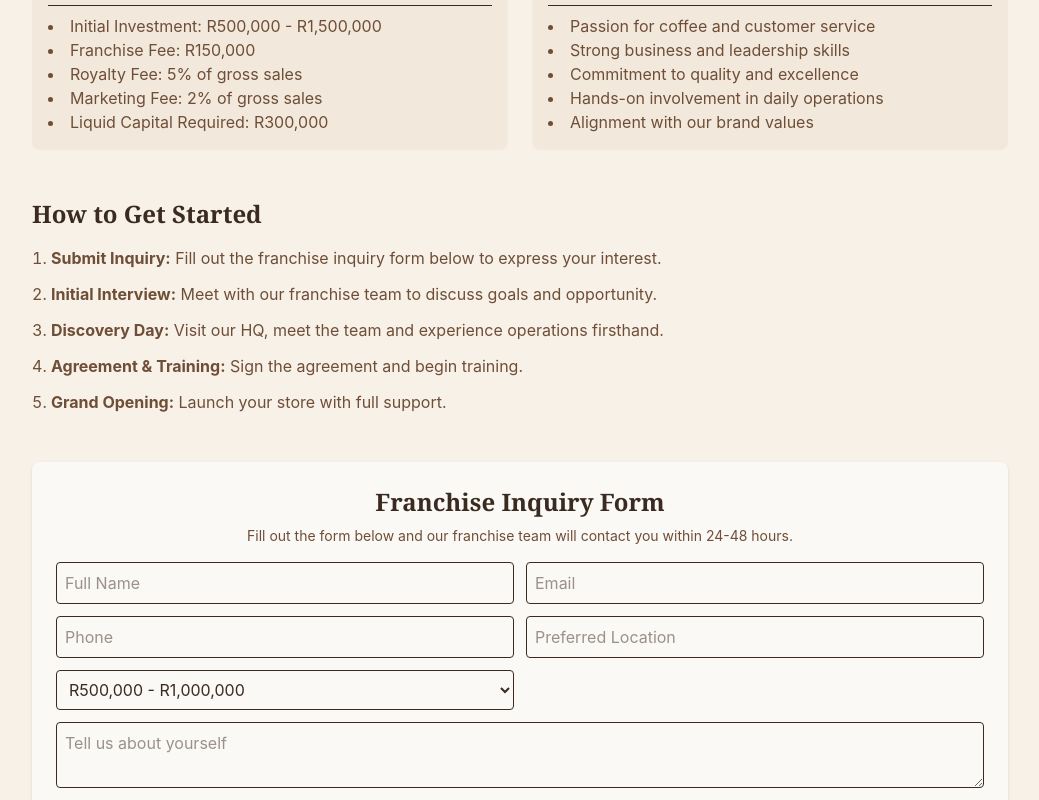
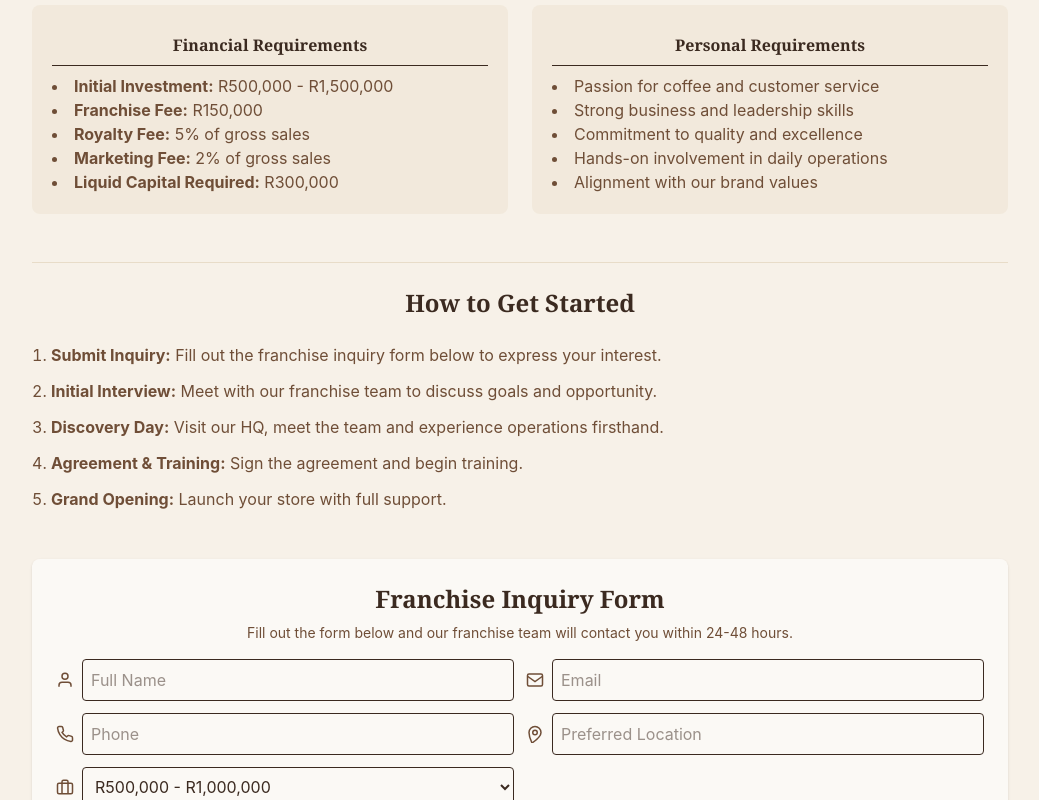
Before and after one commit to ThamiRoneo/company-project1-toro, a React (Vite) app: page /franchise in a window 1280 px wide. Shown: the part 960-1760 px from the top of the page, without its empty margins (120-1159 px from the left). Built offline with nearby package versions, Linux system fonts and the light colour scheme.

Commit message:
updated styling and insert svg icons to the franchise inquir form

```diff
--- a/src/pages/Franchise.jsx
+++ b/src/pages/Franchise.jsx
@@ -28,7 +28,7 @@ export default function Franchise() {
       </header>
 
       <section className="grid gap-8 md:grid-cols-2">
-        <div className="bg-white/40 p-4 rounded-lg">
+        <div className="bg-white/40 p-8 rounded-lg">
           <h2 className="font-display font-semibold text-center text-2xl text-toro-espresso border-b border-toro-sand p-3">
             Why Franchise with Us?
           </h2>
@@ -56,7 +56,7 @@ export default function Franchise() {
           </ul>
         </div>
 
-        <div className="bg-white/40 p-4 rounded-lg">
+        <div className="bg-white/40 p-8 rounded-lg">
           <h2 className="font-display font-semibold border-b border-toro-sand p-3 text-center text-2xl text-toro-espresso">
             What We Provide
           </h2>
@@ -98,21 +98,31 @@ export default function Franchise() {
           Franchise Requirements
         </h2>
         <div className="mt-4 grid gap-6 md:grid-cols-2">
-          <div className="bg-toro-sand/40 p-4 rounded-lg">
-            <h3 className="font-bold border-b p-2 text-center">
+          <div className="bg-toro-sand/40 p-5 rounded-lg">
+            <h3 className="font-display font-bold border-b p-2 text-center">
               Financial Requirements
             </h3>
             <ul className="mt-2 list-inside list-disc text-toro-brown">
-              <li>Initial Investment: R500,000 - R1,500,000</li>
-              <li>Franchise Fee: R150,000</li>
-              <li>Royalty Fee: 5% of gross sales</li>
-              <li>Marketing Fee: 2% of gross sales</li>
-              <li>Liquid Capital Required: R300,000</li>
+              <li>
+                <strong>Initial Investment:</strong> R500,000 - R1,500,000
+              </li>
+              <li>
+                <strong>Franchise Fee:</strong> R150,000
+              </li>
+              <li>
+                <strong>Royalty Fee:</strong> 5% of gross sales
+              </li>
+              <li>
+                <strong>Marketing Fee:</strong> 2% of gross sales
+              </li>
+              <li>
+                <strong>Liquid Capital Required:</strong> R300,000
+              </li>
             </ul>
           </div>
 
-          <div className="bg-toro-sand/40 p-4 rounded-lg">
-            <h3 className="font-bold border-b p-2 text-center">
+          <div className="bg-toro-sand/40 p-5 rounded-lg">
+            <h3 className="font-display font-bold border-b p-2 text-center">
               Personal Requirements
             </h3>
             <ul className="mt-2 list-inside list-disc text-toro-brown">
@@ -127,7 +137,7 @@ export default function Franchise() {
       </section>
 
       <section className="mt-12">
-        <h2 className="font-display font-semibold text-2xl text-toro-espresso">
+        <h2 className="font-display font-semibold border-t border-toro-sand pt-6 pb-2 text-2xl text-center text-toro-espresso">
           How to Get Started
         </h2>
         <ol className="mt-4 list-decimal list-inside space-y-3 text-toro-brown">
@@ -166,36 +176,57 @@ export default function Franchise() {
         </p>
 
         <form className="mt-4 grid gap-3 md:grid-cols-2">
+          <div className="flex items-center gap-2">
+            <UserIcon />
             <input
               name="fullName"
               placeholder="Full Name"
-            className="p-2 rounded border"
+              className="flex-1 p-2 rounded border"
             />
+          </div>
+          <div className="flex items-center gap-2">
+            <MailIcon />
             <input
               name="email"
               placeholder="Email"
-            className="p-2 rounded border"
+              className="flex-1 p-2 rounded border"
             />
+          </div>
+          <div className="flex items-center gap-2">
+            <PhoneIcon />
             <input
               name="phone"
               placeholder="Phone"
-            className="p-2 rounded border"
+              className="flex-1 p-2 rounded border"
             />
+          </div>
+          <div className="flex items-center gap-2">
+            <MapPinIcon />
             <input
               name="location"
               placeholder="Preferred Location"
-            className="p-2 rounded border"
+              className="flex-1 p-2 rounded border"
             />
-          <select name="investmentRange" className="p-2 rounded border">
+          </div>
+          <div className="flex items-center gap-2">
+            <BriefcaseIcon />
+            <select
+              name="investmentRange"
+              className="flex-1 p-2 rounded border"
+            >
               <option>R500,000 - R1,000,000</option>
               <option>R1,000,000 - R1,500,000</option>
               <option>Other</option>
             </select>
+          </div>
+          <div className="flex items-center gap-2 md:col-span-2">
+            <MessageIcon />
             <textarea
               name="about"
               placeholder="Tell us about yourself"
-            className="p-2 rounded border md:col-span-2"
+              className="flex-1 p-2 rounded border"
             />
+          </div>
 
           <button
             type="submit"
@@ -213,3 +244,55 @@ export default function Franchise() {
     </div>
   );
 }
+
+function UserIcon() {
+  return (
+    <svg width="18" height="18" viewBox="0 0 24 24" fill="none" stroke="currentColor" strokeWidth="2" className="shrink-0 text-toro-brown">
+      <path d="M20 21v-2a4 4 0 0 0-4-4H8a4 4 0 0 0-4 4v2" />
+      <circle cx="12" cy="7" r="4" />
+    </svg>
+  );
+}
+
+function MailIcon() {
+  return (
+    <svg width="18" height="18" viewBox="0 0 24 24" fill="none" stroke="currentColor" strokeWidth="2" className="shrink-0 text-toro-brown">
+      <rect x="2" y="4" width="20" height="16" rx="2" />
+      <path d="m22 7-10 7L2 7" />
+    </svg>
+  );
+}
+
+function PhoneIcon() {
+  return (
+    <svg width="18" height="18" viewBox="0 0 24 24" fill="none" stroke="currentColor" strokeWidth="2" className="shrink-0 text-toro-brown">
+      <path d="M22 16.92v3a2 2 0 0 1-2.18 2 19.79 19.79 0 0 1-8.63-3.07 19.5 19.5 0 0 1-6-6 19.79 19.79 0 0 1-3.07-8.67A2 2 0 0 1 4.11 2h3a2 2 0 0 1 2 1.72 12.84 12.84 0 0 0 .7 2.81 2 2 0 0 1-.45 2.11L8.09 9.91a16 16 0 0 0 6 6l1.27-1.27a2 2 0 0 1 2.11-.45 12.84 12.84 0 0 0 2.81.7A2 2 0 0 1 22 16.92z" />
+    </svg>
+  );
+}
+
+function MapPinIcon() {
+  return (
+    <svg width="18" height="18" viewBox="0 0 24 24" fill="none" stroke="currentColor" strokeWidth="2" className="shrink-0 text-toro-brown">
+      <path d="M20 10c0 6-12 14-12 14S4 16 4 10a8 8 0 0 1 16 0z" />
+      <circle cx="12" cy="10" r="3" />
+    </svg>
+  );
+}
+
+function BriefcaseIcon() {
+  return (
+    <svg width="18" height="18" viewBox="0 0 24 24" fill="none" stroke="currentColor" strokeWidth="2" className="shrink-0 text-toro-brown">
+      <rect x="2" y="7" width="20" height="14" rx="2" />
+      <path d="M16 21V5a2 2 0 0 0-2-2h-4a2 2 0 0 0-2 2v16" />
+    </svg>
+  );
+}
+
+function MessageIcon() {
+  return (
+    <svg width="18" height="18" viewBox="0 0 24 24" fill="none" stroke="currentColor" strokeWidth="2" className="shrink-0 text-toro-brown">
+      <path d="M21 15a2 2 0 0 1-2 2H7l-4 4V5a2 2 0 0 1 2-2h14a2 2 0 0 1 2 2z" />
+    </svg>
+  );
+}
```
Lines whose indentation alone changed are shown as unchanged.
